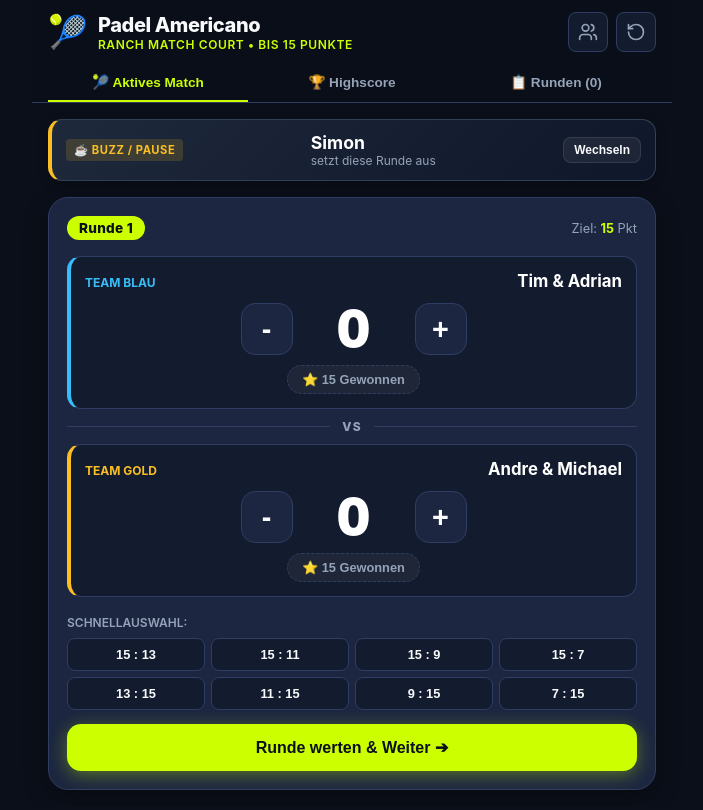
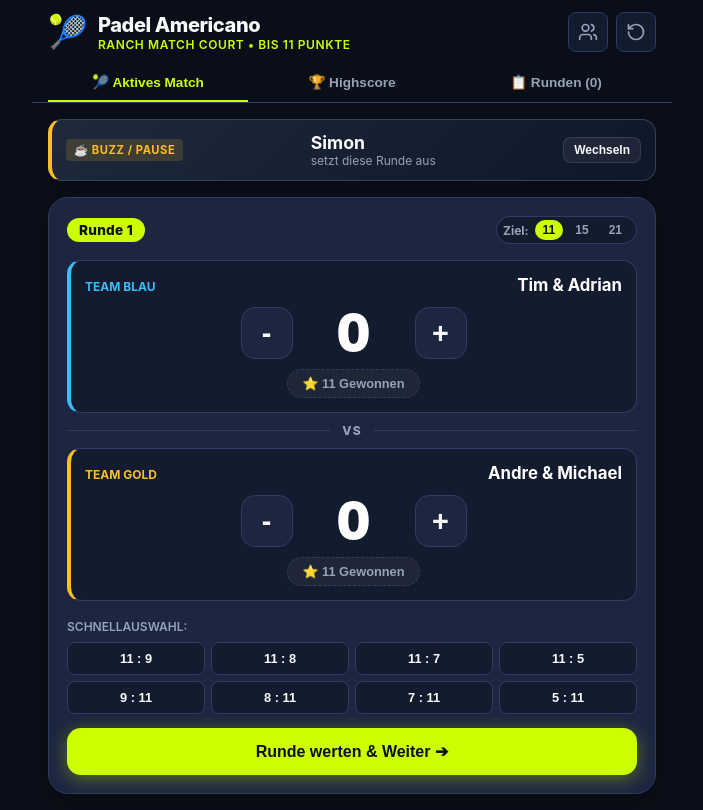
Before and after one commit to michaeldtz/alpaca-padel, a plain HTML site: page index.html in a window 1280 px wide. Shown: the whole page, without its empty margins (288-991 px from the left). Drawn offline with Linux system fonts and the light colour scheme.

Commit message:
feat: update default target to 11 points with selector, preserve existing matches

```diff
--- a/app.js
+++ b/app.js
@@ -6,14 +6,15 @@
 // Initial configuration
 const DEFAULT_PLAYERS = ['Simon', 'Tim', 'Adrian', 'Andre', 'Michael'];
 const STORAGE_KEY = 'alpaca_padel_v1';
-const TARGET_POINTS = 15;
+const TARGET_POINTS = 11;
 
 // Tournament State
 let state = {
   players: [...DEFAULT_PLAYERS],
   rounds: [], // { id, roundNum, buzzPlayer, team1: [p1, p2], team2: [p3, p4], score1: 0, score2: 0, timestamp }
   currentMatch: null, // { buzzPlayer, team1: [p1, p2], team2: [p3, p4], score1: 0, score2: 0 }
-  targetPoints: TARGET_POINTS
+  targetPoints: TARGET_POINTS,
+  migrated11: true
 };
 
 // Initialize App
@@ -36,6 +37,12 @@ function loadState() {
       const parsed = JSON.parse(raw);
       if (parsed && Array.isArray(parsed.players) && parsed.players.length >= 4) {
         state = parsed;
+        // Migration to 11 points requested by Michael (keeps all games/players intact)
+        if (!state.migrated11) {
+          state.targetPoints = 11;
+          state.migrated11 = true;
+          saveState();
+        }
       }
     }
   } catch (e) {
@@ -252,7 +259,20 @@ function renderAll() {
 function renderActiveMatch() {
   const roundNum = state.rounds.length + 1;
   document.getElementById('currentRoundTitle').textContent = `Runde ${roundNum}`;
-  document.getElementById('targetPointsDisplay').textContent = state.targetPoints;
+
+  const brandTarget = document.getElementById('brandTargetDisplay');
+  if (brandTarget) brandTarget.textContent = state.targetPoints;
+
+  // Update target pill buttons active state
+  document.querySelectorAll('.target-pill-btn').forEach(btn => {
+    const pts = parseInt(btn.getAttribute('data-pts'), 10);
+    btn.classList.toggle('active', pts === state.targetPoints);
+  });
+
+  // Update target win button labels
+  document.querySelectorAll('.targetWinLabel').forEach(el => {
+    el.textContent = state.targetPoints;
+  });
 
   const match = state.currentMatch;
   if (!match) return;
@@ -267,6 +287,41 @@ function renderActiveMatch() {
   // Scores
   document.getElementById('t1Score').textContent = match.score1;
   document.getElementById('t2Score').textContent = match.score2;
+
+  renderPresets();
+}
+
+function renderPresets() {
+  const container = document.getElementById('presetButtonsContainer');
+  if (!container) return;
+
+  const N = state.targetPoints || 11;
+  let pairs = [];
+  if (N === 11) {
+    pairs = [[11, 9], [11, 8], [11, 7], [11, 5], [9, 11], [8, 11], [7, 11], [5, 11]];
+  } else if (N === 15) {
+    pairs = [[15, 13], [15, 11], [15, 9], [15, 7], [13, 15], [11, 15], [9, 15], [7, 15]];
+  } else if (N === 21) {
+    pairs = [[21, 19], [21, 17], [21, 15], [21, 12], [19, 21], [17, 21], [15, 21], [12, 21]];
+  } else {
+    pairs = [[N, N - 2], [N, N - 3], [N, N - 5], [N - 2, N], [N - 3, N], [N - 5, N]];
+  }
+
+  container.innerHTML = '';
+  pairs.forEach(([t1, t2]) => {
+    const btn = document.createElement('button');
+    btn.className = 'preset-btn';
+    btn.textContent = `${t1} : ${t2}`;
+    btn.addEventListener('click', () => {
+      if (state.currentMatch) {
+        state.currentMatch.score1 = t1;
+        state.currentMatch.score2 = t2;
+        renderActiveMatch();
+        saveState();
+      }
+    });
+    container.appendChild(btn);
+  });
 }
 
 function renderLeaderboard() {
@@ -402,7 +457,19 @@ function setupEventListeners() {
     }
   });
 
-  // Quick 15 win buttons
+  // Target points switcher (11 / 15 / 21)
+  document.querySelectorAll('.target-pill-btn').forEach(btn => {
+    btn.addEventListener('click', () => {
+      const pts = parseInt(btn.getAttribute('data-pts'), 10);
+      if (pts) {
+        state.targetPoints = pts;
+        saveState();
+        renderActiveMatch();
+      }
+    });
+  });
+
+  // Quick win buttons
   document.querySelectorAll('.btn-quick-score').forEach(btn => {
     btn.addEventListener('click', () => {
       const team = btn.getAttribute('data-team');
@@ -411,18 +478,6 @@ function setupEventListeners() {
       } else {
         state.currentMatch.score2 = state.targetPoints;
       }
-      renderActiveMatch();
-      saveState();
-    });
-  });
-
-  // Preset score buttons (15:13, etc.)
-  document.querySelectorAll('.preset-btn').forEach(btn => {
-    btn.addEventListener('click', () => {
-      const t1 = parseInt(btn.getAttribute('data-t1'), 10);
-      const t2 = parseInt(btn.getAttribute('data-t2'), 10);
-      state.currentMatch.score1 = t1;
-      state.currentMatch.score2 = t2;
       renderActiveMatch();
       saveState();
     });
--- a/index.html
+++ b/index.html
@@ -19,7 +19,7 @@
           <span class="brand-icon">🎾</span>
           <div>
             <h1>Padel Americano</h1>
-            <p class="subtitle">Ranch Match Court • Bis 15 Punkte</p>
+            <p class="subtitle">Ranch Match Court • Bis <span id="brandTargetDisplay">11</span> Punkte</p>
           </div>
         </div>
         <div class="header-actions">
@@ -64,7 +64,12 @@
         <div class="court-card">
           <div class="court-header">
             <span class="round-badge" id="currentRoundTitle">Runde 1</span>
-            <span class="target-badge">Ziel: <strong id="targetPointsDisplay">15</strong> Pkt</span>
+            <div class="target-selector" role="group" aria-label="Zielpunkte wählen">
+              <span class="target-label">Ziel:</span>
+              <button type="button" class="target-pill-btn active" data-pts="11">11</button>
+              <button type="button" class="target-pill-btn" data-pts="15">15</button>
+              <button type="button" class="target-pill-btn" data-pts="21">21</button>
+            </div>
           </div>
 
           <!-- Team 1 -->
@@ -79,7 +84,7 @@
               <button class="score-adjust-btn" id="t1Plus" aria-label="1 Punkt hinzufügen">+</button>
             </div>
             <div class="score-quick-actions">
-              <button class="btn-quick-score" data-team="1" data-score="15">⭐ 15 Gewonnen</button>
+              <button class="btn-quick-score" id="btnT1Win" data-team="1">⭐ <span class="targetWinLabel">11</span> Gewonnen</button>
             </div>
           </div>
 
@@ -99,22 +104,15 @@
               <button class="score-adjust-btn" id="t2Plus" aria-label="1 Punkt hinzufügen">+</button>
             </div>
             <div class="score-quick-actions">
-              <button class="btn-quick-score" data-team="2" data-score="15">⭐ 15 Gewonnen</button>
+              <button class="btn-quick-score" id="btnT2Win" data-team="2">⭐ <span class="targetWinLabel">11</span> Gewonnen</button>
             </div>
           </div>
 
           <!-- Quick Score Presets -->
           <div class="presets-section">
             <span class="presets-label">Schnellauswahl:</span>
-            <div class="preset-buttons">
-              <button class="preset-btn" data-t1="15" data-t2="13">15 : 13</button>
-              <button class="preset-btn" data-t1="15" data-t2="11">15 : 11</button>
-              <button class="preset-btn" data-t1="15" data-t2="9">15 : 9</button>
-              <button class="preset-btn" data-t1="15" data-t2="7">15 : 7</button>
-              <button class="preset-btn" data-t1="13" data-t2="15">13 : 15</button>
-              <button class="preset-btn" data-t1="11" data-t2="15">11 : 15</button>
-              <button class="preset-btn" data-t1="9" data-t2="15">9 : 15</button>
-              <button class="preset-btn" data-t1="7" data-t2="15">7 : 15</button>
+            <div class="preset-buttons" id="presetButtonsContainer">
+              <!-- Dynamically populated by JS based on target points -->
             </div>
           </div>
 
--- a/styles.css
+++ b/styles.css
@@ -224,6 +224,40 @@ body {
   padding: 4px 12px;
   border-radius: 20px;
   letter-spacing: 0.02em;
+}
+
+.target-selector {
+  display: flex;
+  align-items: center;
+  gap: 4px;
+  background: var(--bg-secondary);
+  padding: 3px 6px;
+  border-radius: 20px;
+  border: 1px solid var(--border-color);
+}
+
+.target-label {
+  font-size: 0.75rem;
+  color: var(--text-muted);
+  font-weight: 700;
+  margin-right: 2px;
+}
+
+.target-pill-btn {
+  background: transparent;
+  border: none;
+  color: var(--text-muted);
+  font-size: 0.75rem;
+  font-weight: 700;
+  padding: 3px 8px;
+  border-radius: 12px;
+  cursor: pointer;
+  transition: all 0.15s;
+}
+
+.target-pill-btn.active {
+  background: var(--accent-neon);
+  color: var(--text-dark);
 }
 
 .target-badge {
```
